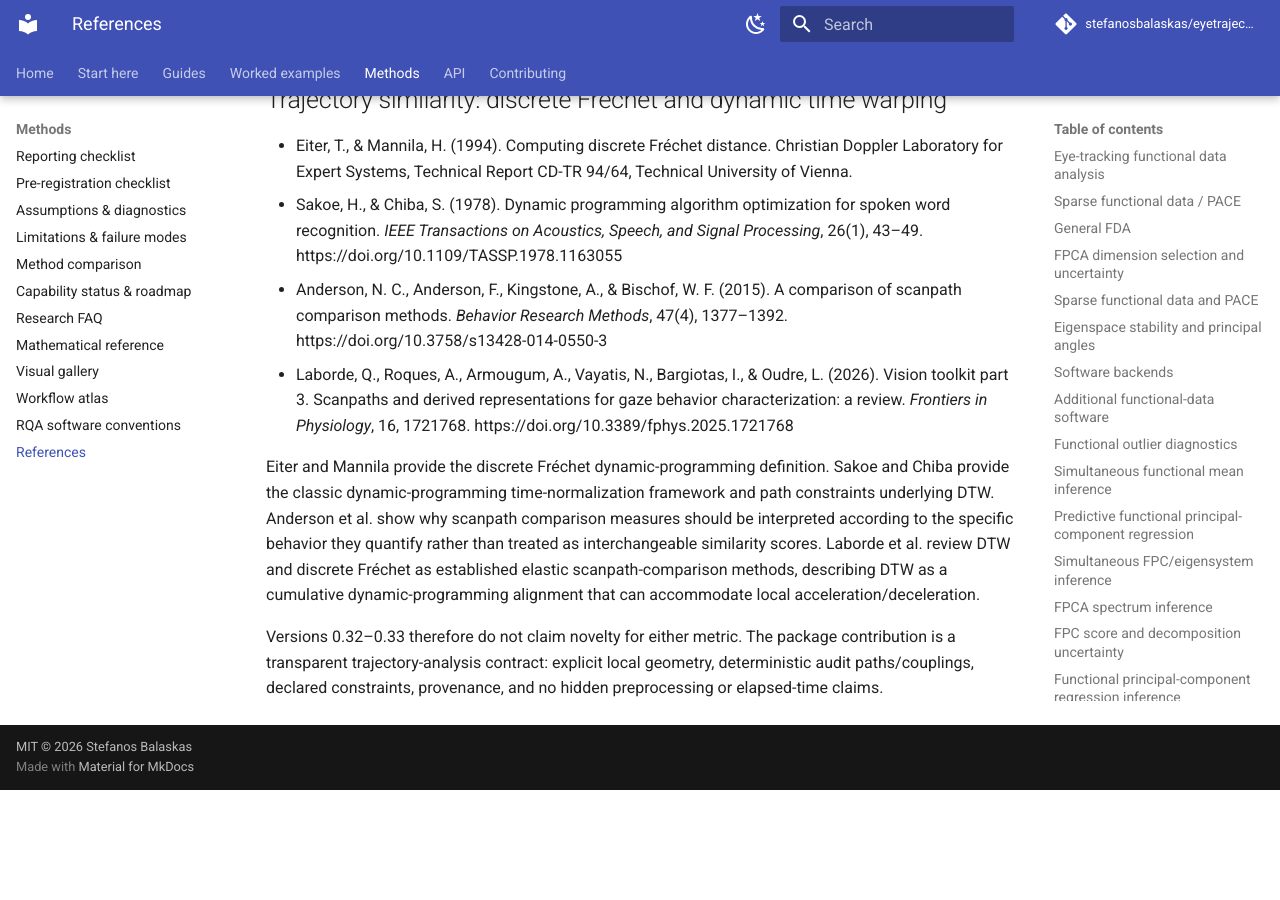
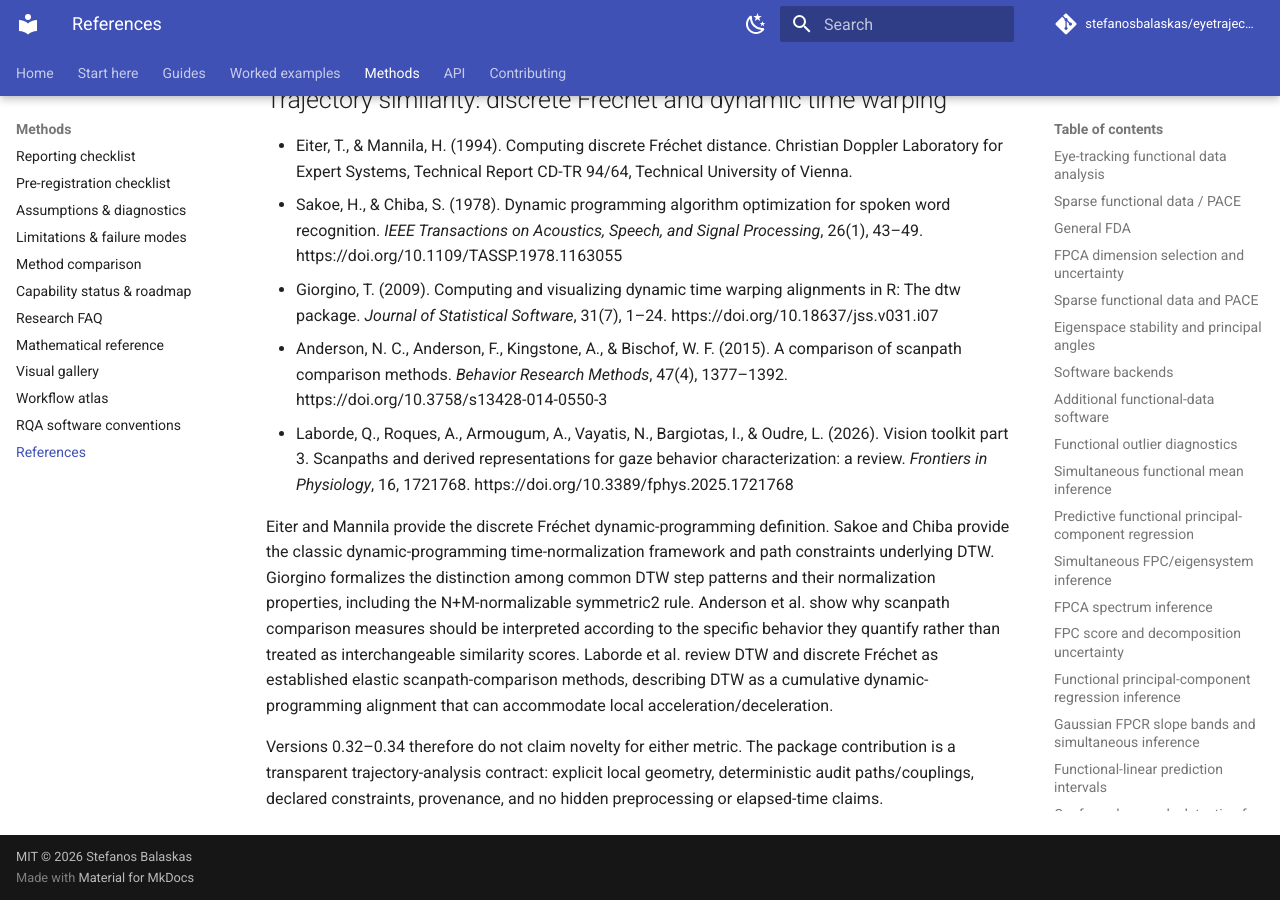
Before and after one commit to stefanosbalaskas/eyetrajectoriespy, an MkDocs documentation site: the page built from docs/methods/references.md, in a window 1280 px wide and 900 px high, scrolled down 12869 px. Built offline with MkDocs 1.6.1 and Material for MkDocs 9.7.7, drawn with Linux system fonts in a browser that asks for light colours; comment, search, counter and statistics services are not loaded; before the commit the page ends 13659 px from its top, so only the background shows below that.

Commit message:
Add DTW step-pattern normalization reference

```diff
--- a/docs/methods/references.md
+++ b/docs/methods/references.md
@@ -274,9 +274,10 @@
 
 - Eiter, T., & Mannila, H. (1994). Computing discrete Fréchet distance. Christian Doppler Laboratory for Expert Systems, Technical Report CD-TR 94/64, Technical University of Vienna.
 - Sakoe, H., & Chiba, S. (1978). Dynamic programming algorithm optimization for spoken word recognition. *IEEE Transactions on Acoustics, Speech, and Signal Processing*, 26(1), 43–49. https://doi.org/10.1109/TASSP.1978.1163055
+- Giorgino, T. (2009). Computing and visualizing dynamic time warping alignments in R: The dtw package. *Journal of Statistical Software*, 31(7), 1–24. https://doi.org/10.18637/jss.v031.i07
 - Anderson, N. C., Anderson, F., Kingstone, A., & Bischof, W. F. (2015). A comparison of scanpath comparison methods. *Behavior Research Methods*, 47(4), 1377–1392. https://doi.org/10.3758/s13428-014-0550-3
 - Laborde, Q., Roques, A., Armougum, A., Vayatis, N., Bargiotas, I., & Oudre, L. (2026). Vision toolkit part 3. Scanpaths and derived representations for gaze behavior characterization: a review. *Frontiers in Physiology*, 16, 1721768. https://doi.org/10.3389/fphys.2025.1721768
 
-Eiter and Mannila provide the discrete Fréchet dynamic-programming definition. Sakoe and Chiba provide the classic dynamic-programming time-normalization framework and path constraints underlying DTW. Anderson et al. show why scanpath comparison measures should be interpreted according to the specific behavior they quantify rather than treated as interchangeable similarity scores. Laborde et al. review DTW and discrete Fréchet as established elastic scanpath-comparison methods, describing DTW as a cumulative dynamic-programming alignment that can accommodate local acceleration/deceleration.
+Eiter and Mannila provide the discrete Fréchet dynamic-programming definition. Sakoe and Chiba provide the classic dynamic-programming time-normalization framework and path constraints underlying DTW. Giorgino formalizes the distinction among common DTW step patterns and their normalization properties, including the N+M-normalizable symmetric2 rule. Anderson et al. show why scanpath comparison measures should be interpreted according to the specific behavior they quantify rather than treated as interchangeable similarity scores. Laborde et al. review DTW and discrete Fréchet as established elastic scanpath-comparison methods, describing DTW as a cumulative dynamic-programming alignment that can accommodate local acceleration/deceleration.
 
-Versions 0.32–0.33 therefore do not claim novelty for either metric. The package contribution is a transparent trajectory-analysis contract: explicit local geometry, deterministic audit paths/couplings, declared constraints, provenance, and no hidden preprocessing or elapsed-time claims.
+Versions 0.32–0.34 therefore do not claim novelty for either metric. The package contribution is a transparent trajectory-analysis contract: explicit local geometry, deterministic audit paths/couplings, declared constraints, provenance, and no hidden preprocessing or elapsed-time claims.
```
